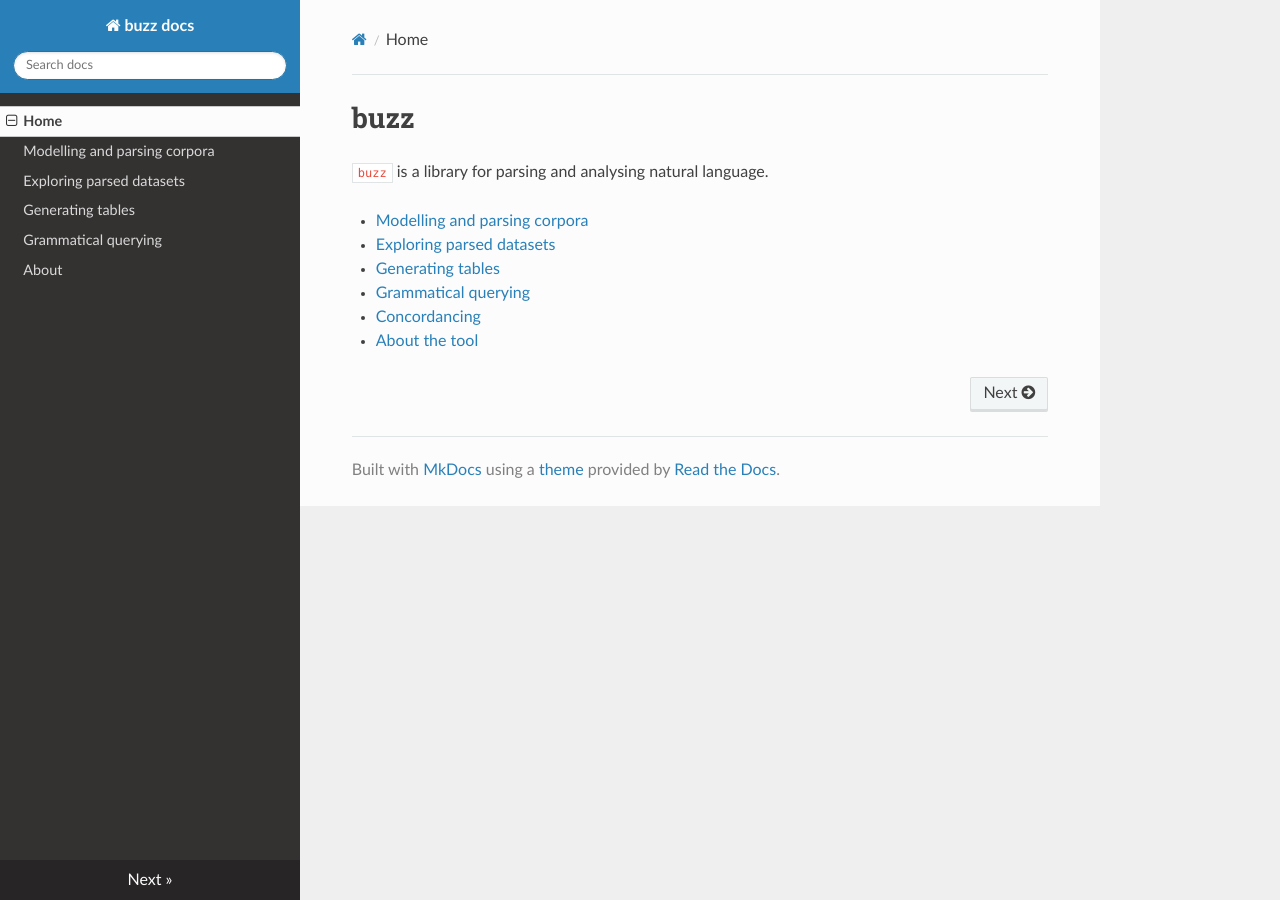
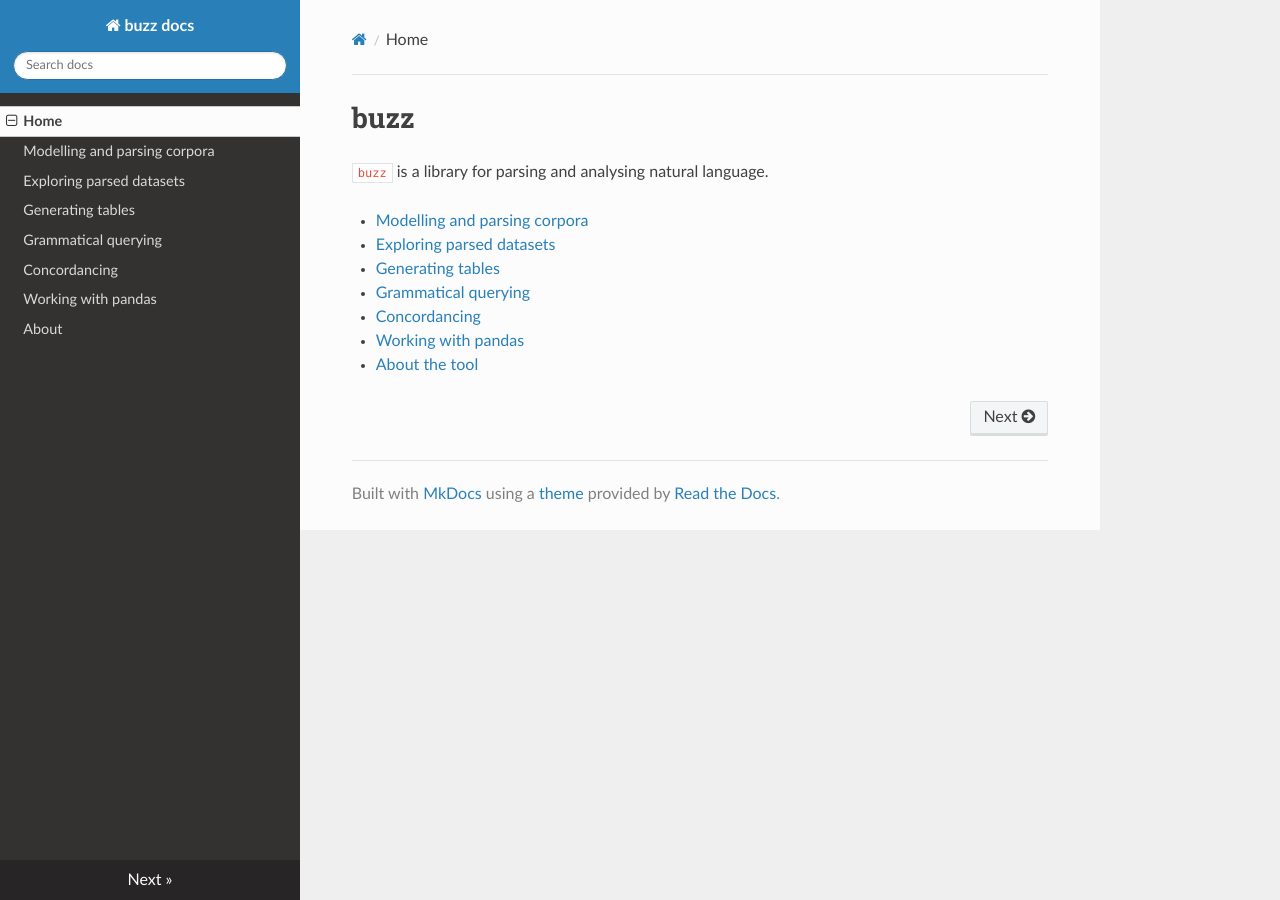
Before and after one commit to interrogator/buzz, an MkDocs documentation site: the page built from docs/index.md, in a window 1280 px wide. Built offline with MkDocs 1.6.1, drawn with Linux system fonts in a browser that asks for light colours; nearby versions of some CDN libraries.

```diff
--- a/docs/index.md
+++ b/docs/index.md
@@ -7,4 +7,5 @@
 - [Generating tables](/table)
 - [Grammatical querying](/query)
 - [Concordancing](/conc)
+- [Working with pandas](/pandas)
 - [About the tool](/about)
--- a/mkdocs.yml
+++ b/mkdocs.yml
@@ -9,4 +9,6 @@ nav:
     - Exploring parsed datasets: dataset.md
     - Generating tables: table.md
     - Grammatical querying: depgrep.md
+    - Concordancing: cond.md
+    - Working with pandas: pandas.md
     - About: about.md
```
Also changed, not shown: README.md (+1 -0 lines), docs/pandas.md (added, +3 -0 lines).
